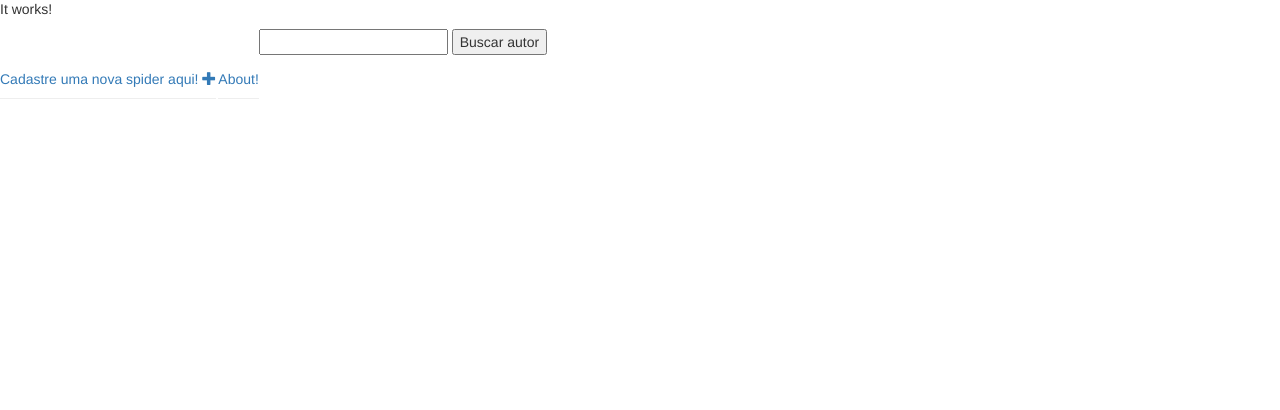
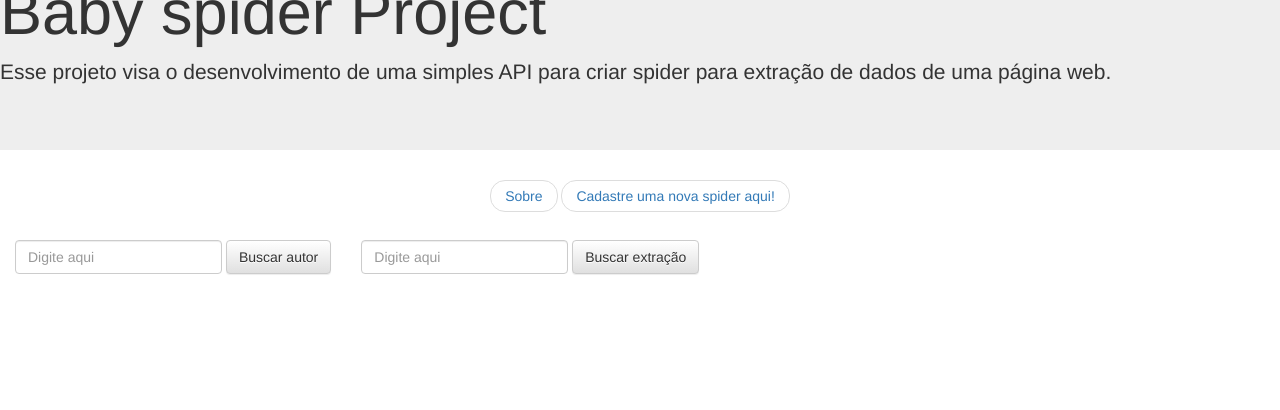
Before and after one commit to RicardoLuna/babySpider, a Django app: page / in a window 1280 px wide. Shown: the part 390-800 px from the top of the page. Run offline with Django 3.2, Linux system fonts and the light colour scheme; some libraries are stand-ins or nearby versions.

Commit message:
[baby_spider] Adiciona versão final.

```diff
--- a/baby_spider/templates/baby_spider/base.html
+++ b/baby_spider/templates/baby_spider/base.html
@@ -7,6 +7,11 @@
         <link rel="stylesheet" href="{% static 'css/spider_list.css' %}">
     </head>
     <body>
+        <div class="jumbotron">
+            <img width="500px" height="300px" src="https://pre00.deviantart.net/0b3b/th/pre/i/2009/238/f/2/jumping_spider_just_hatched_by_macrojunkie.jpg"/>
+            <h1>Baby spider Project</h1>
+            <p>Esse projeto visa o desenvolvimento de uma simples API para criar spider para extração de dados de uma página web.</p>
+        </div>
         {% block content %}
         {% endblock %}
     </body>
--- a/baby_spider/templates/baby_spider/home.html
+++ b/baby_spider/templates/baby_spider/home.html
@@ -2,32 +2,44 @@
 {% extends 'baby_spider/base.html' %}
 
 {% block content %}
-    <h3>Projeto da disciplica PISD</h3>
-        <img src="https://pre00.deviantart.net/0b3b/th/pre/i/2009/238/f/2/jumping_spider_just_hatched_by_macrojunkie.jpg" height="333" width="500">
-        <p>It works!</p>
-        <ul class="nav nav-pills">
-            <li>
-                <div class="page-header">
+<div class="center-block">
+<nav aria-label="...">
+        <ul class="pager">
+        <li role="presentation" class="active">
+            <a href="{% url 'detail' %}" class="top-menu">
+                Sobre
+            </a>
+        </li>
+
+        <li role="presentation" class="active">
             <a href="{% url 'spider_new' %}" class="top-menu">
                 Cadastre uma nova spider aqui!
-                    <span class="glyphicon glyphicon-plus"></span></a>
-                </div>
+            </a>
         </li>
-            <li>
-                <div class="page-header">
-                    <a href="{% url 'detail' %}" class="top-menu">
-                        About!
-                    </a>
-                </div>
-            </li>
+    </ul>
+</nav>
 
     <div>
-            <form method="POST" action="list_spider">
+        <form method="POST" action="list_spider" class="navbar-form navbar-left" role="search">
+            <div class="form-group">
             {% csrf_token %}
-                <input type="text" name="author">
-
-                <button type="submit">Buscar autor</button>
+                <input type="text" name="author" class="form-control" placeholder="Digite aqui">
+                <button type="submit" class="btn btn-default">Buscar autor</button>
+            </div>
         </form>
     </div>
-    </ul>
+
+    <div>
+        <form method="POST" action="list_extract" class="navbar-form navbar-left" role="search">
+            <div class="form-group">
+            {% csrf_token %}
+                <input type="text" name="author" class="form-control" placeholder="Digite aqui">
+                <button type="submit" class="btn btn-default">Buscar extração</button>
+            </div>
+        </form>
+    </div>
+
+
+</div>
+
 {% endblock %}
--- a/baby_spider/urls.py
+++ b/baby_spider/urls.py
@@ -5,7 +5,7 @@ urlpatterns = [
     url(r'^$', views.home, name='home'),
     url(r'^spider/new/', views.spider_new, name='spider_new'),
     url(r'^detail/', views.detail, name='detail'),
-    url(r'^list_spider', views.list_spider, name='list_spider')
-
+    url(r'^list_spider', views.list_spider, name='list_spider'),
+    url(r'^list_extract', views.list_extract, name='list_extract')
 
 ]
--- a/baby_spider/views.py
+++ b/baby_spider/views.py
@@ -1,20 +1,26 @@
+import requests
+import re
+
 from django.shortcuts import render
 from .models import Spider, Extract
 from .forms import SpiderForm
 from django.shortcuts import redirect
+from lxml import html
 
-# Create your views here.
 def home(request):
     return render(request, 'baby_spider/home.html', {})
 
 
 def list_spider(request):
-    # if(request.POST.get('author') != None):
     author = request.POST.get('author')
     spiders = Spider.objects.filter(author=author)
-    return render(request, 'baby_spider/spider_list.html', {'spiders':spiders})
-    # else:
-    #     return redirect('home')
+    return render(request, 'baby_spider/spider_list.html', {'spiders': spiders})
+
+def list_extract(request):
+    author = request.POST.get('author')
+    extracts = Extract.objects.filter(author=author)
+    return render(request, 'baby_spider/extract_list.html', {'extracts': extracts})
+
 
 def spider_new(request):
     if request.method == "POST":
@@ -22,6 +28,7 @@ def spider_new(request):
         if form.is_valid():
             spider = form.save(commit=False)
             spider.save()
+            extract(form)
             return redirect('home')
     else:
         form = SpiderForm()
@@ -30,3 +37,25 @@ def spider_new(request):
 
 def detail(request):
     return render(request, 'baby_spider/detail.html')
+
+def extract(form):
+    author = form['author'].value()
+    fonte = form['url'].value()
+    campo1 = form['campo1'].value()
+    campo2 = form['campo2'].value()
+    campo3 = form['campo3'].value()
+    campo4 = form['campo4'].value()
+    campo5 = form['campo5'].value()
+
+    page_query = requests.get(fonte)
+    tree = html.fromstring(page_query.content)
+
+    result_campo1 = re.sub('\s+', '',''.join(tree.xpath(campo1)))
+    result_campo2 = re.sub('\s+', '',''.join(tree.xpath(campo2)))
+    result_campo3 = re.sub('\s+', '',''.join(tree.xpath(campo3)))
+    result_campo4 = re.sub('\s+', '',''.join(tree.xpath(campo4)))
+    result_campo5 = re.sub('\s+', '',''.join(tree.xpath(campo5)))
+
+
+    extract = Extract(author = author, fonte = fonte, campo1 = result_campo1, campo2 = result_campo2, campo3 = result_campo3, campo4 =result_campo4, campo5 = result_campo5)
+    extract.save()
```
Also changed, not shown: baby_spider/models.py (+9 -7 lines), baby_spider/templates/baby_spider/extract_list.html (+17 -0 lines), baby_spider/templates/baby_spider/spider_list.html (+6 -4 lines), documentacao/comandos_uteis.txt (+8 -0 lines), baby_spider/migrations/0002_auto_20180812_0951.py (added), baby_spider/migrations/0003_extract_campo1.py (added), baby_spider/migrations/0004_extract_fonte.py (added), baby_spider/migrations/0005_auto_20180812_1054.py (added). Lines whose indentation alone changed are shown as unchanged.
